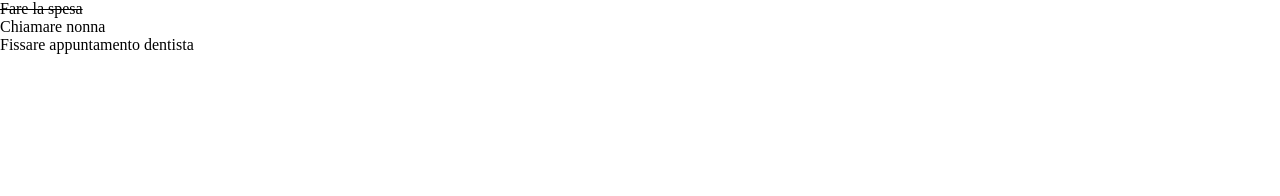
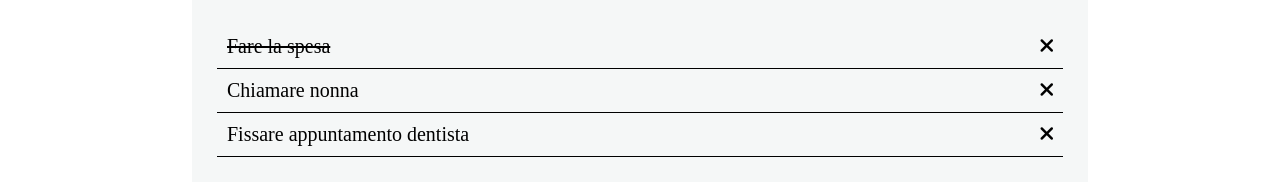
Before and after one commit to RavgaCode/vue-todolist, a plain HTML site: page index.html in a window 1280 px wide. Drawn offline with nearby package versions, Linux system fonts and the light colour scheme.

Commit message:
Milestone 2

```diff
--- a/css/style.css
+++ b/css/style.css
@@ -3,7 +3,23 @@
   padding: 0;
   box-sizing: border-box;
 }
-
+#do-list-container {
+  width: 70%;
+  margin: auto;
+  background-color: #f5f7f7;
+  padding: 25px;
+  list-style-type: none;
+}
+.task {
+  border-bottom: 1px solid black;
+  padding: 10px;
+  font-size: 20px;
+  display: flex;
+  justify-content: space-between;
+}
 .done_task {
   text-decoration: line-through;
 }
+.actions {
+  color: black;
+}
--- a/index.html
+++ b/index.html
@@ -5,19 +5,32 @@
     <meta http-equiv="X-UA-Compatible" content="IE=edge" />
     <meta name="viewport" content="width=device-width, initial-scale=1.0" />
     <title>To Do List</title>
+    <link
+      rel="stylesheet"
+      href="https://cdnjs.cloudflare.com/ajax/libs/font-awesome/6.1.1/css/all.min.css"
+      integrity="sha512-KfkfwYDsLkIlwQp6LFnl8zNdLGxu9YAA1QvwINks4PhcElQSvqcyVLLD9aMhXd13uQjoXtEKNosOWaZqXgel0g=="
+      crossorigin="anonymous"
+      referrerpolicy="no-referrer"
+    />
     <link rel="stylesheet" href="css/style.css" />
     <script src="https://cdn.jsdelivr.net/npm/vue@2/dist/vue.js"></script>
   </head>
   <body>
     <div id="app">
-      <div id="do-list-container">
-        <div
-          v-for="(item, text, done, index) in doList"
+      <ul id="do-list-container">
+        <li
+          class="task"
+          v-for="(item, index) in doList"
           v-bind:class="{'done_task' : item.done}"
         >
           {{item.text}}
-        </div>
-      </div>
+          <div class="actions">
+            <span @click="removeTodo(index)">
+              <i class="fa fa-times" aria-hidden="true"></i>
+            </span>
+          </div>
+        </li>
+      </ul>
     </div>
     <script src="js/script.js"></script>
   </body>
--- a/js/script.js
+++ b/js/script.js
@@ -16,4 +16,10 @@ var app = new Vue({
       },
     ],
   },
+  methods: {
+    removeTodo(index) {
+      // Elimino l'elemento nell'array all'index specifico
+      this.doList.splice(index, 1);
+    },
+  },
 });
```
